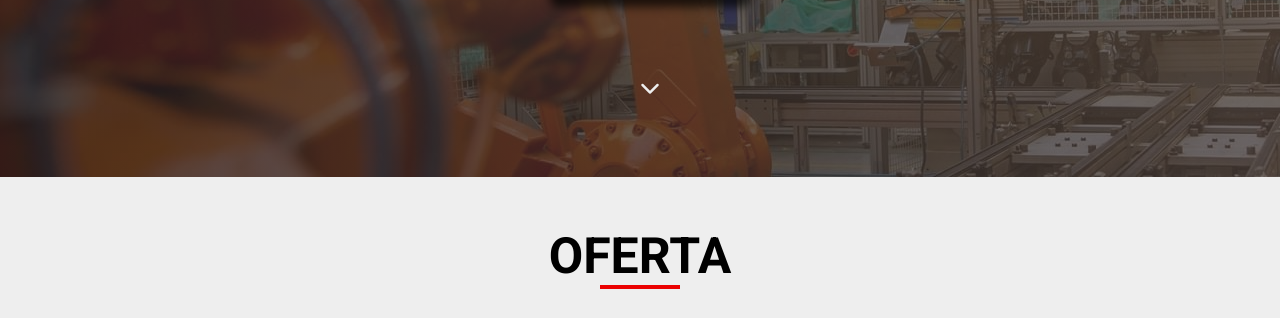
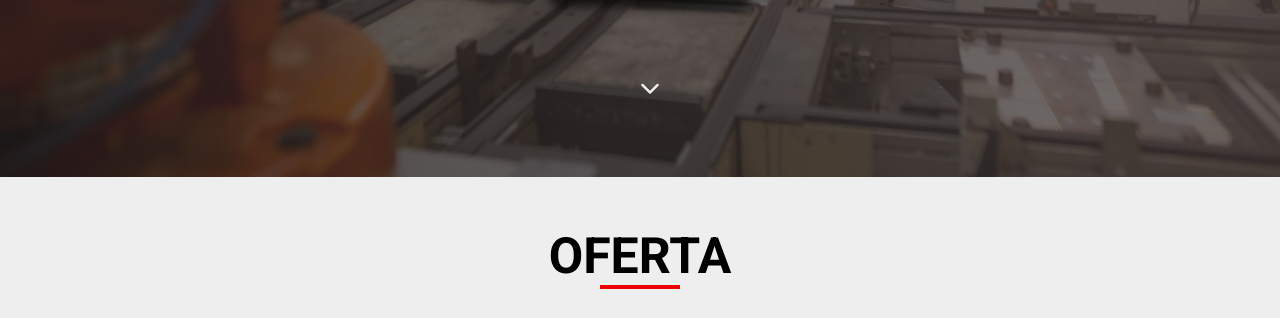
Before and after one commit to baatonik/qbig, a website: page page/index.html in a window 1280 px wide. Shown: the part 623-941 px from the top of the page. Drawn offline with nearby package versions, Linux system fonts and the light colour scheme; files that its build step writes are made by us from their sources; a web font is replaced by a local one.

Commit message:
przywrocenie mixina do header image

```diff
--- a/page/src/sass/components/_header.scss
+++ b/page/src/sass/components/_header.scss
@@ -8,8 +8,7 @@
 	padding-top: 3em;
 	height: 100vh;
 	color: c.$light-white;
-	background-image: c.$gray-gradient, url('../img/header-small.jpg');
-	// @include mix.heroImages('../img/header-small.jpg');
+	@include mix.heroImages('../img/header-small.jpg');
 
 	&__heading {
 		margin-bottom: 0.3em;
@@ -105,8 +104,7 @@
 
 @media (min-width: 992px) {
 	.header {
-		// @include mix.heroImages('../img/header-big.jpg');
-		background-image: c.$gray-gradient, url('../img/header-big.jpg');
+		@include mix.heroImages('../img/header-big.jpg');
 
 		&__heading {
 			margin-bottom: 0.2em;
--- a/page/src/sass/components/_mixins.scss
+++ b/page/src/sass/components/_mixins.scss
@@ -1,7 +1,7 @@
 @use 'utilities/colors' as c;
 
 @mixin heroImages($bgImg) {
-	// background-image: c.$gray-gradient, url($bgImg);
+	background-image: c.$gray-gradient, url($bgImg);
 	background-size: cover;
 	background-position: center;
 	background-attachment: fixed;
```
